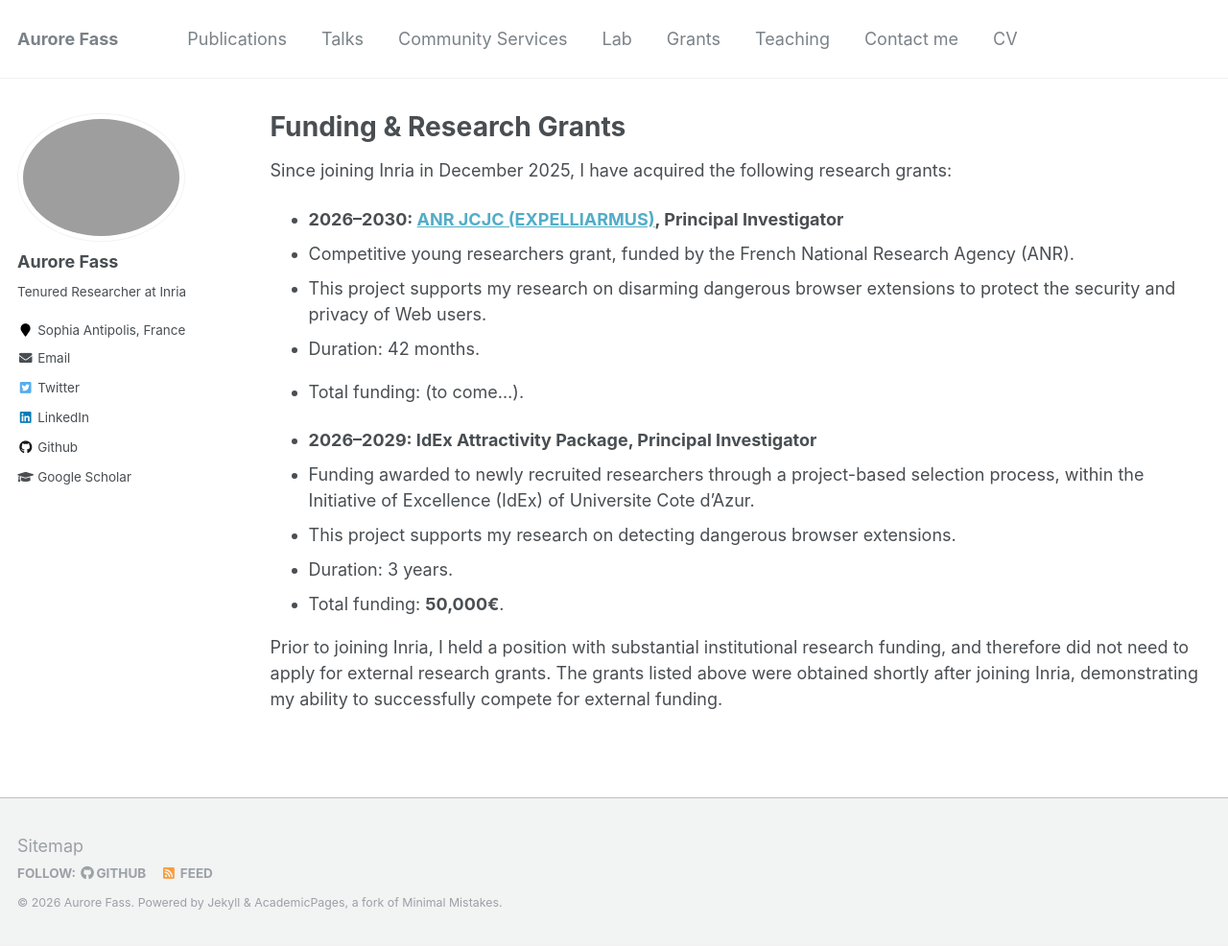
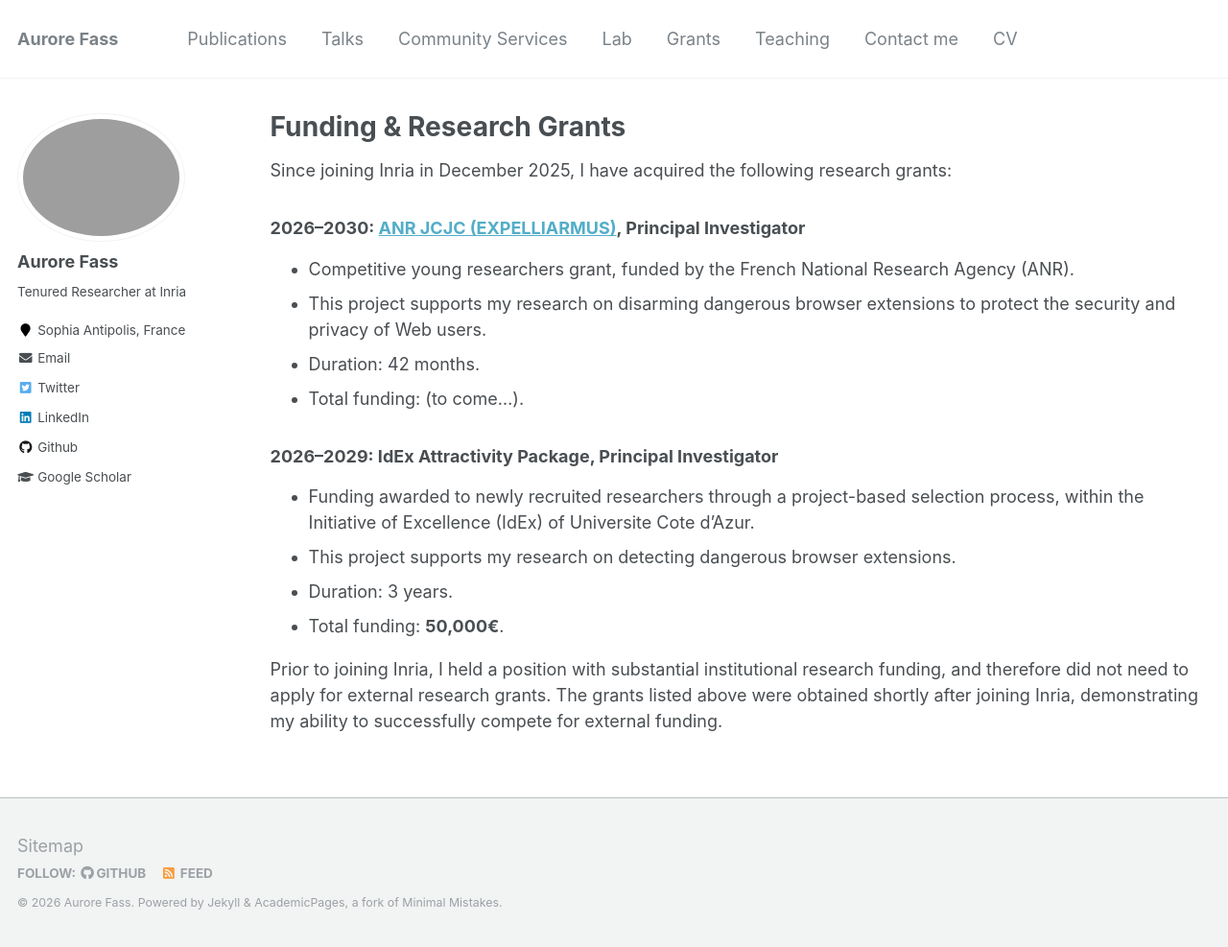
Before and after one commit to Aurore54F/aurore54f.github.io, a Jekyll site: the page built from _pages/grants.md, in a window 1280 px wide and 987 px high. Shown: the whole window at 96% size. Built offline with Jekyll 4.4.1, drawn with Linux system fonts in a browser that asks for light colours.

```diff
--- a/_pages/grants.md
+++ b/_pages/grants.md
@@ -11,14 +11,14 @@ author_profile: true
 Since joining Inria in December 2025, I have acquired the following research grants:
 
 
-* **2026--2030: [ANR JCJC (EXPELLIARMUS)](https://anr.fr/fileadmin/aap/2026/selection/aapg-2026-selection.pdf), Principal Investigator**
+### 2026--2030: [ANR JCJC (EXPELLIARMUS)](https://anr.fr/fileadmin/aap/2026/selection/aapg-2026-selection.pdf), Principal Investigator
 - Competitive young researchers grant, funded by the French National Research Agency (ANR).
 - This project supports my research on disarming dangerous browser extensions to protect the security and privacy of Web users.
 - Duration: 42 months.
 - Total funding: (to come...).
 
 
-* **2026--2029: IdEx Attractivity Package, Principal Investigator**
+### 2026--2029: IdEx Attractivity Package, Principal Investigator
 - Funding awarded to newly recruited researchers through a project-based selection process, within the Initiative of Excellence (IdEx) of Universite Cote d'Azur.
 - This project supports my research on detecting dangerous browser extensions.
 - Duration: 3 years.
```
